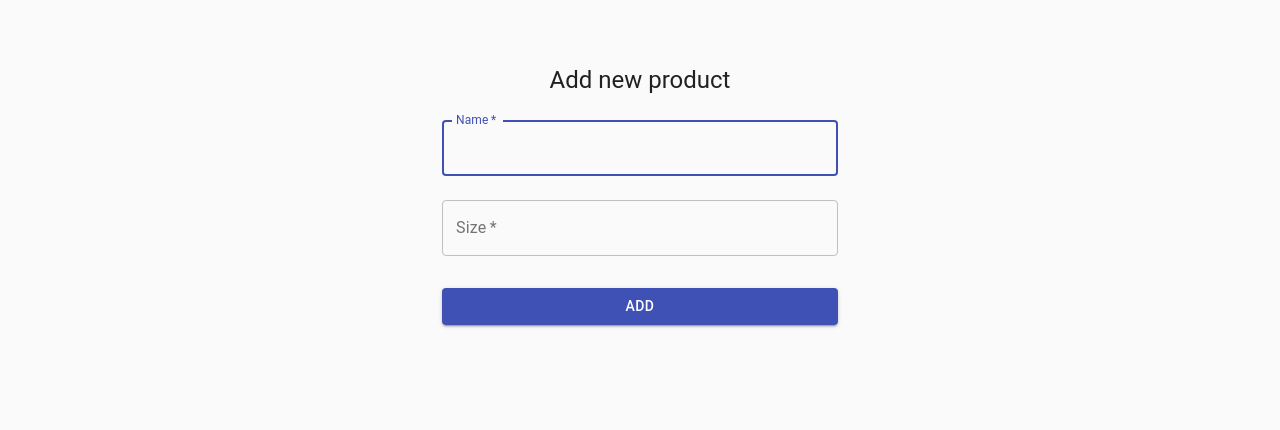
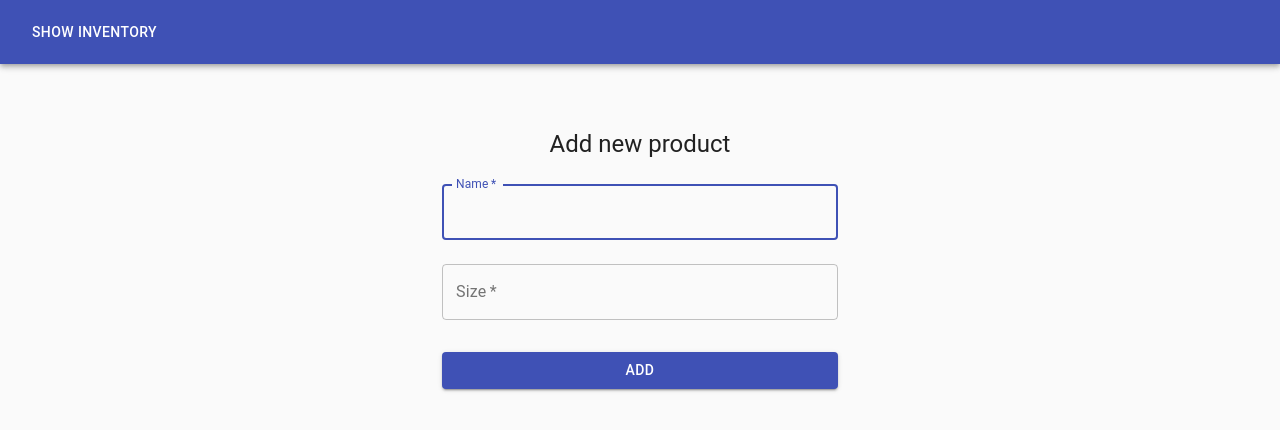
Before and after one commit to axelcedercreutz/Pegify, a React (Create React App) app: page / in a window 1280 px wide. Shown: the top 430 px of the page. Built offline with nearby package versions, Linux system fonts and the light colour scheme.

Commit message:
created navbar

```diff
--- a/src/App.js
+++ b/src/App.js
@@ -1,12 +1,35 @@
-import React from 'react';
+import React, {useState} from 'react';
 import logo from './logo.svg';
 import './App.css';
 import SignIn from './SignIn';
+import AppBar from '@material-ui/core/AppBar';
+import Toolbar from '@material-ui/core/Toolbar';
+import Button from '@material-ui/core/Button';
+import { Typography } from '@material-ui/core';
 
 function App() {
+
+  const [ showInventory, setShowInventory ] = useState(false);
+
+  const handleClick = () => {
+    setShowInventory(!showInventory);
+  }
+
   return (
     <div className="App">
-      <SignIn/>
+      <AppBar position="static">
+        <Toolbar>
+          <Button color="inherit" onClick={handleClick}>
+            {!showInventory ? 'Show Inventory' : 'Add new'}
+          </Button>
+        </Toolbar>
+      </AppBar>
+      {!showInventory ?
+        <SignIn/> :
+        <div>
+          <Typography>Test</Typography>
+        </div>
+      }
     </div>
   );
 }
```
